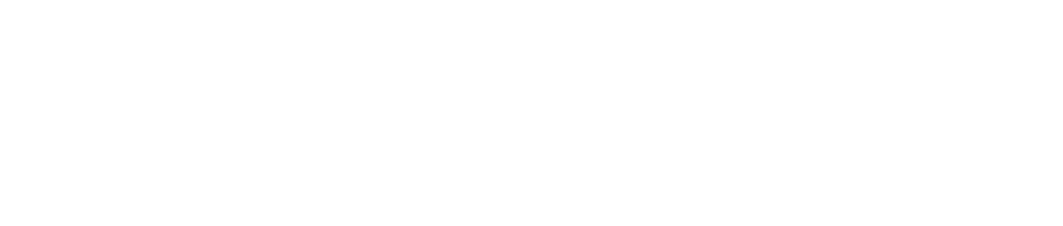
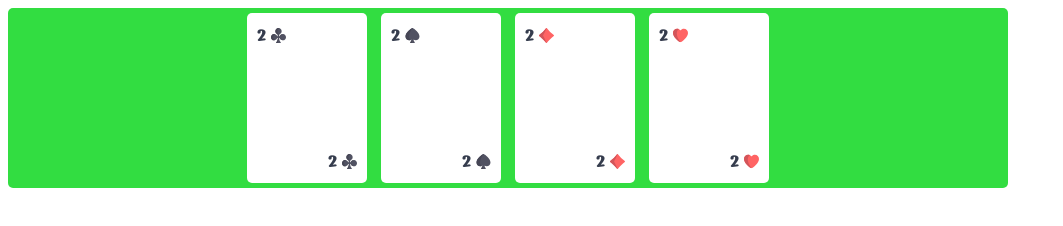
Before and after one commit to httpsjoly/Spiian-Andrii-js07-homework, a plain HTML site: page index.html in a window 1280 px wide. Shown: the whole page, without its empty margins (0-1063 px from the left). Drawn offline with Linux system fonts and the light colour scheme.

Commit message:
add and create files
add svg, create scss component, create first cards and style

```diff
--- a/index.html
+++ b/index.html
@@ -4,11 +4,35 @@
   <meta charset="UTF-8">
   <meta http-equiv="X-UA-Compatible" content="IE=edge">
   <meta name="viewport" content="width=device-width, initial-scale=1.0">
+  <title>Cards</title>
   <link href="https://fonts.googleapis.com/css2?family=Nerko+One&display=swap" rel="stylesheet">
-  <title>Cards</title>
   <link rel="stylesheet" href="css/main.css">
 </head>
 <body>
-
+  <div class="container">
+    <div class="card">
+      <div class="card-information">2<img src="img/clubs.svg" alt="clubs">
+      </div>
+      <div class="card-information">2<img src="img/clubs.svg" alt="clubs">
+      </div>
+  </div>
+    <div class="card">
+      <div class="card-information">2<img src="img/spades.svg" alt="spades">
+      </div>
+      <div class="card-information">2<img src="img/spades.svg" alt="spades">
+      </div>
+  </div>
+    <div class="card">
+      <div class="card-information">2<img src="img/diamonds.svg" alt="diamonds">
+      </div>
+      <div class="card-information">2<img src="img/diamonds.svg" alt="diamonds">
+      </div>
+  </div>
+    <div class="card">
+      <div class="card-information">2<img src="img/hearts.svg" alt="hearts">
+      </div>
+      <div class="card-information">2<img src="img/hearts.svg" alt="hearts">
+      </div>
+  </div>
 </body>
 </html>
--- /dev/null
+++ b/sass/_card.scss
@@ -0,0 +1,23 @@
+.card {
+  width: 100px;
+  height: 150px;
+  border-radius: 5px;
+  background: #fff;
+  padding: 10px;
+  display: flex;
+  flex-direction: column;
+  justify-content: space-between;
+  margin: 5px 7px;
+
+  &-information {
+    display: flex;
+    align-items: center;
+  }
+  &-information:last-child {
+    justify-content: flex-end;
+  }
+
+  &-information img {
+    margin-left: 5px;
+  }
+}
--- /dev/null
+++ b/sass/_mixin.scss
@@ -0,0 +1 @@
+$color-black: #353c4d;
--- /dev/null
+++ b/sass/_variables.scss
@@ -0,0 +1,16 @@
+html, body {
+  font-family: 'Nerko One', cursive;
+  color: $color-black;
+  font-size: 20px;
+}
+
+
+.container {
+  width: 1000px;
+  display: flex;
+  flex-wrap: wrap;
+  align-items: flex-start;
+  justify-content: center;
+  background: #32dd41;
+  border-radius: 5px;
+}
--- a/sass/main.scss
+++ b/sass/main.scss
@@ -0,0 +1,6 @@
+html svg, html img, body svg, body img {
+  height: 15px;
+}
+@import 'mixin.scss';
+@import '_variables.scss';
+@import '_card.scss';
```
Also changed, not shown: css/main.css, img/clubs.svg (added), img/diamonds.svg (added), img/hearts.svg (added), img/jack.svg (added), img/king.svg (added), img/queen.svg (added), img/spades.svg (added), 1 other file.
